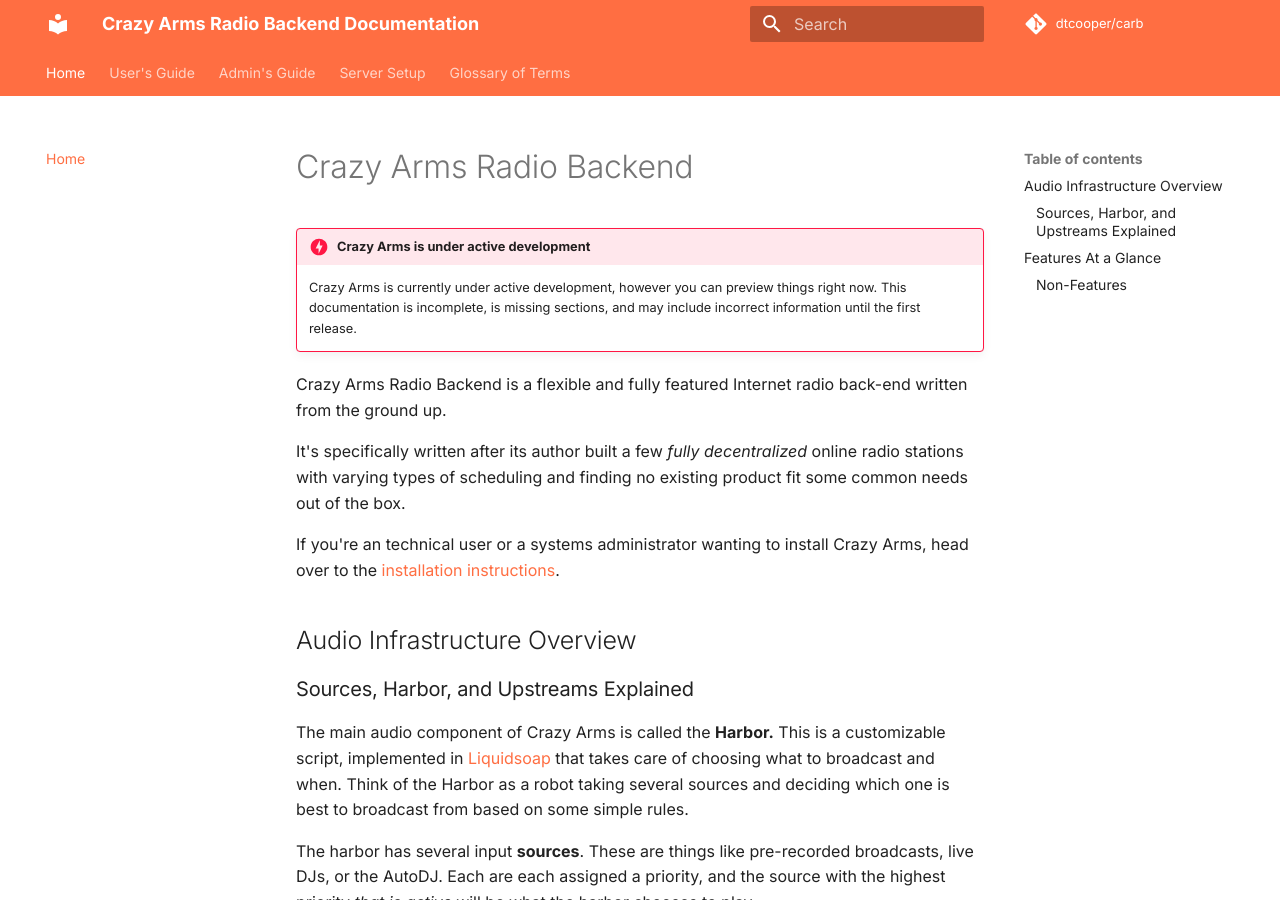
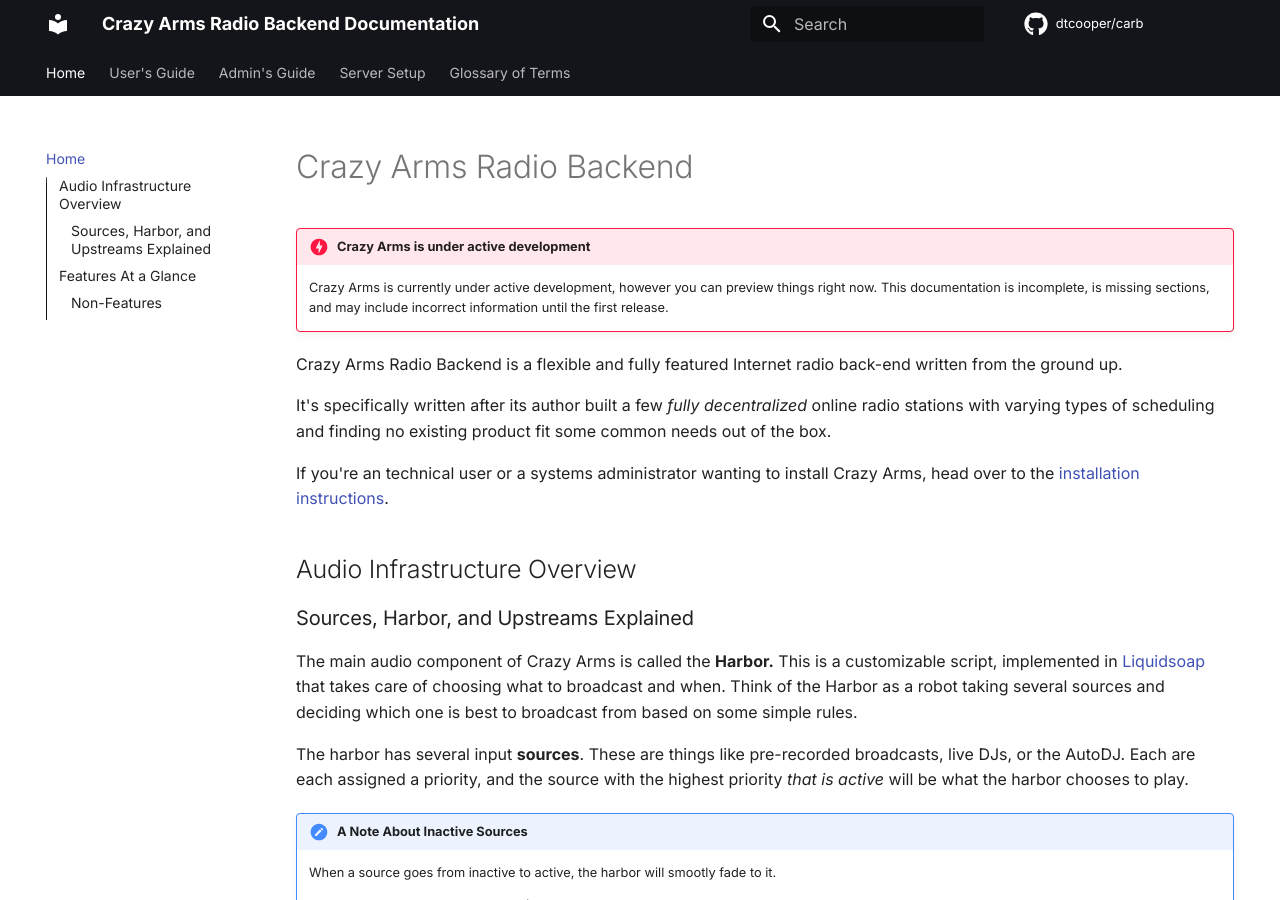
Before and after one commit to dtcooper/crazyarms, an MkDocs documentation site: the page built from docs/index.md, in a window 1280 px wide and 900 px high. Built offline with MkDocs 1.6.1 and Material for MkDocs 9.7.7, drawn with Linux system fonts in a browser that asks for light colours; emoji names are drawn with the system emoji font; comment, search, counter and statistics services are not loaded.

Commit message:
mkdocs.yml update

```diff
--- a/mkdocs.yml
+++ b/mkdocs.yml
@@ -39,12 +39,16 @@
     favicon: img/favicon.svg
     name: material
     features:
+        - navigation.instant
         - navigation.sections
         - navigation.tabs
+        - toc.integrate
     palette:
-        primary: deep orange
+        primary: black
         accent: amber
     font:
         text: Inter
         code: Inconsolata
+    icon:
+        repo: fontawesome/brands/github
 copyright: Copyright &copy; 2020-2021 David Cooper
```
